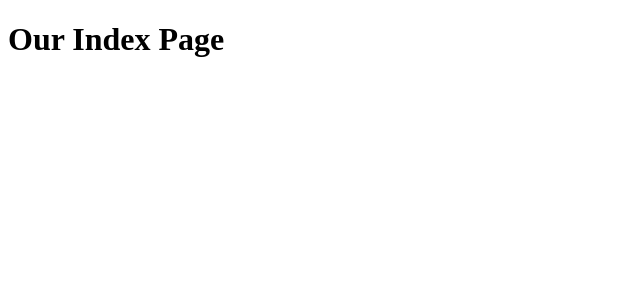
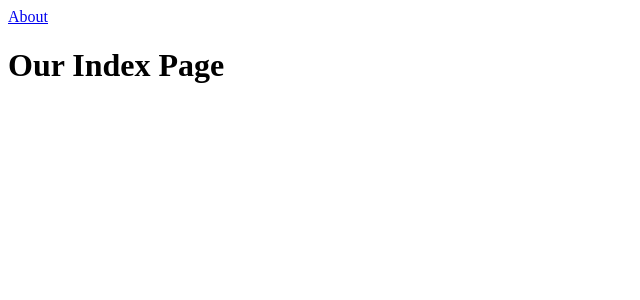
Before and after one commit to ModernReactBootcamp/34_Next.js, a Next.js app: page / in a window 1280 px wide. Shown: the top 300 px of the page, without its empty margins (0-640 px from the left). Built offline with nearby package versions, Linux system fonts and the light colour scheme.

Commit message:
add link from next

```diff
--- a/pages/index.js
+++ b/pages/index.js
@@ -1,17 +1,21 @@
-const Index = () => (
-  <div>
-    <h1>Our Index Page</h1>
-  </div>
-);
+import Link from 'next/link';
 
+const Index = () => {
+  return (
+    <div>
+      <Link href='/about'>
+        <a>About</a>
+      </Link>
+      <h1>Our Index Page</h1>
+    </div>
+  );
+};
 export default Index;
 
 // equivalent
 
-// const Index = () => {
-//     return (
-//         <div>
-//             <h1>Our Index Page</h1>
-//         </div>
-//     )
-// }
+// const Index = () => (
+//   <div>
+//     <h1>Our Index Page</h1>
+//   </div>
+// );
```
